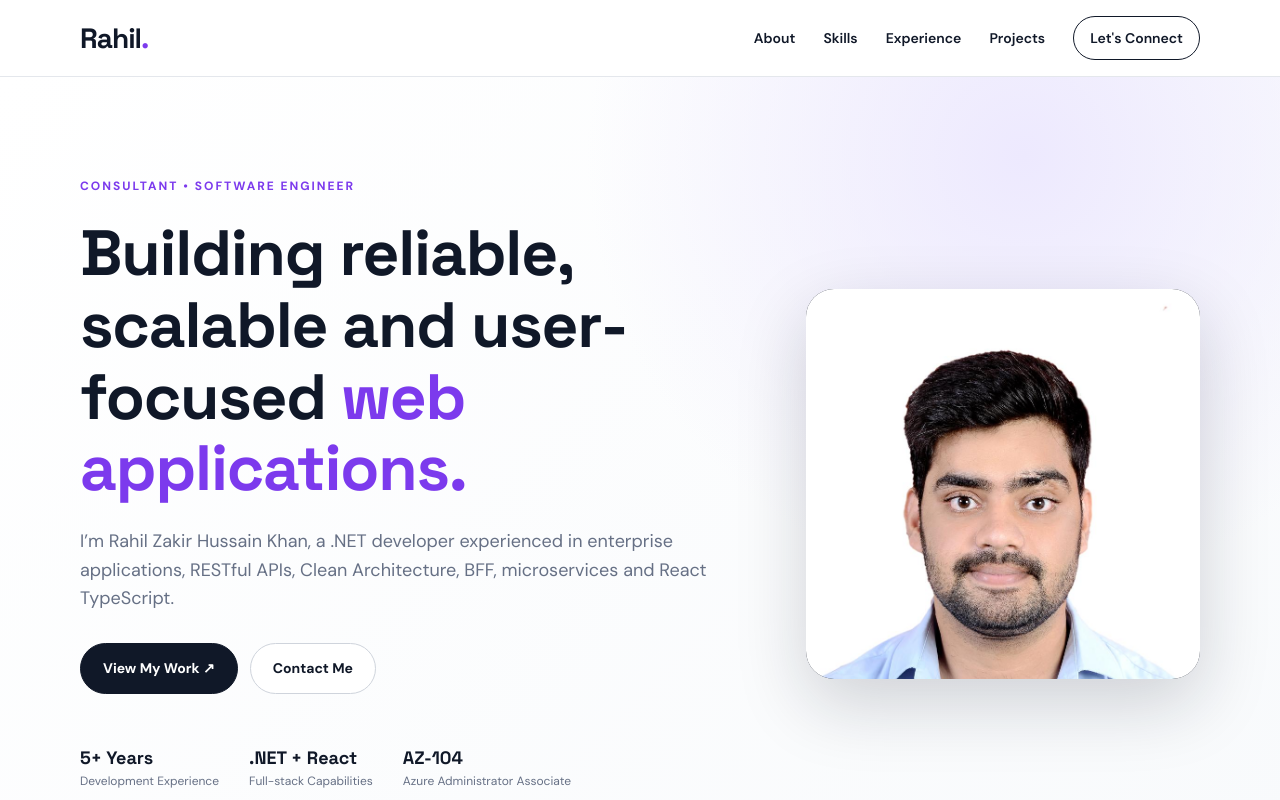
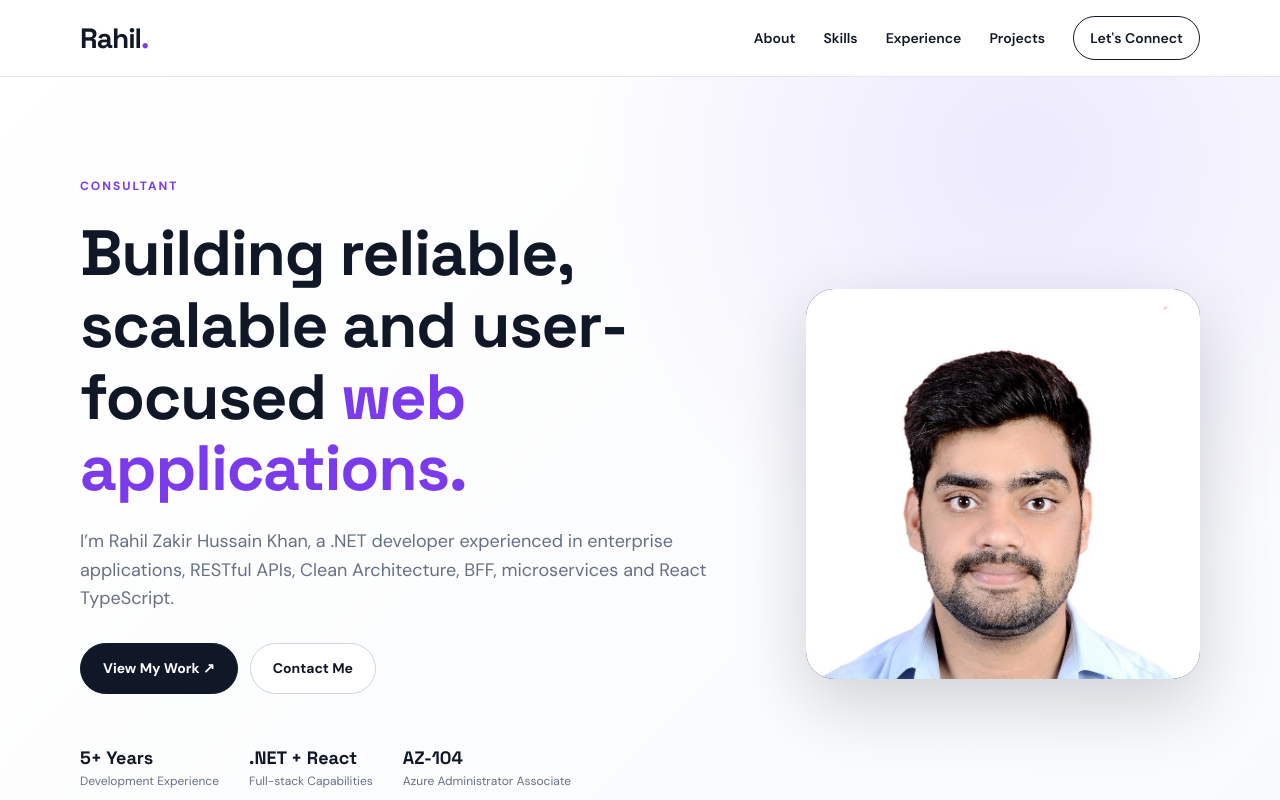
Before and after one commit to Rahilkhan-web/rahil-khan-portfolio, a plain HTML site: page index.html in a window 1280 px wide. Shown: the top 800 px of the page. Drawn offline with Linux system fonts and the light colour scheme.

Commit message:
Update index.html

```diff
--- a/index.html
+++ b/index.html
@@ -26,7 +26,7 @@
     <section id="home" class="hero">
       <div class="container hero-grid">
         <div class="hero-copy">
-          <p class="eyebrow">CONSULTANT • SOFTWARE ENGINEER</p>
+          <p class="eyebrow">CONSULTANT</p>
           <h1>Building reliable, scalable and user-focused <span>web applications.</span></h1>
           <p class="hero-text">
             I’m Rahil Zakir Hussain Khan, a .NET developer experienced in enterprise applications,
```
